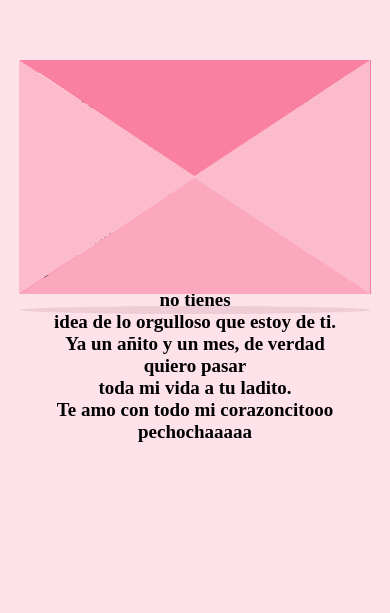
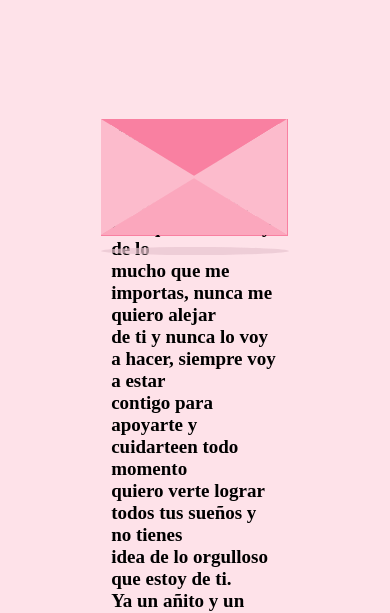
Before and after one commit to PEPENOOB16/corazoncin, a plain HTML site: page index.html in a window 390 px wide. Shown: the part 241-854 px from the top of the page. Drawn offline with Linux system fonts and the light colour scheme; a web font is replaced by a local one.

Commit message:
Add files via upload

```diff
--- a/css.css
+++ b/css.css
@@ -48,7 +48,6 @@ body {
   position: absolute;
   top: 2vmin;
   font-size: 19px;
-    text-align: center; /* Centrar el texto en pantallas pequeñas */
 }
 
 .cover {
@@ -63,6 +62,7 @@ body {
 }
 
 .cover::after {
+  /*left triangle*/
   position: absolute;
   content: "";
   border-left: 24.5vmin solid #fcbbcc;
@@ -148,94 +148,26 @@ body {
     transform: rotatex(180deg);
   }
 }
-
 @keyframes slide {
     100% {
         transform: translatey(-30vmin);
-        height: 50vmin;
+        height: 50vmin; /* Aumenta la altura cuando sube */
         z-index: 2;
       }
+
 }
-
 @keyframes open-rev {
   from {
     transform: rotatex(-180deg);
   }
 }
-
 @keyframes slide-rev {
     from {
         transform: translatey(-30vmin);
         height: 50vmin;
       }
-
       to {
         transform: translatey(0);
-        height: 35vmin;
+        height: 35vmin; /* Vuelve a su tamaño original al cerrar */
       }
 }
-
-/* Media Queries para pantallas de celulares */
-@media (max-width: 768px) {
-    body {
-        font-size: 2vmin; /* Aumentar el tamaño de fuente en celulares */
-    }
-
-    .envelope {
-        width: 90vw; /* El sobre ocupa el 90% del ancho de la pantalla */
-        height: 60vw; /* Ajustar la altura proporcionalmente */
-    }
-
-    .card {
-        width: 80vw;
-        height: 50vw;
-        left: 5vw; /* Centrar la tarjeta */
-    }
-
-    .cover {
-        border-bottom: 30vw solid #fba7bd;
-        border-left: 45vw solid transparent;
-        border-right: 45vw solid transparent;
-        top: 30vw;
-    }
-
-    .cover::after {
-        border-left: 45.5vw solid #fcbbcc;
-        border-bottom: 30vw solid transparent;
-        border-top: 30vw solid transparent;
-        top: -30vw;
-        left: -45vw;
-    }
-
-    .cover::before {
-        border-right: 45.5vw solid #fcbbcc;
-        border-bottom: 30vw solid transparent;
-        border-top: 30vw solid transparent;
-        top: -30vw;
-        left: -0.5vw;
-    }
-
-    .lid {
-        border-top: 30vw solid #f980a1;
-        border-left: 45vw solid transparent;
-        border-right: 45vw solid transparent;
-    }
-
-    .shadow {
-        width: 90vw;
-    }
-
-    .heart {
-        width: 10vw;
-        height: 8vw;
-        top: 22vw;
-    }
-
-    .heart:before,
-    .heart:after {
-        left: 5vw;
-        width: 5vw;
-        height: 8vw;
-        border-radius: 5vw 5vw 0 0;
-    }
-}
```
Lines whose indentation alone changed are shown as unchanged.
